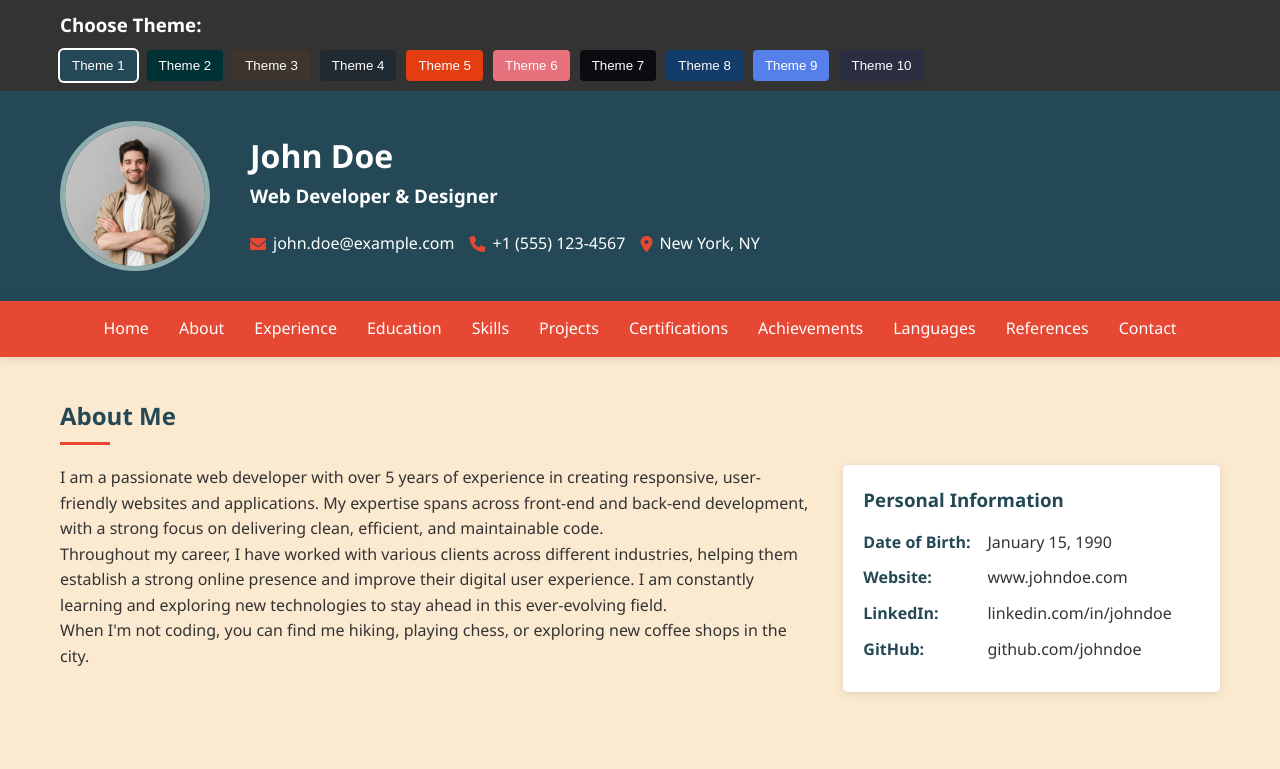
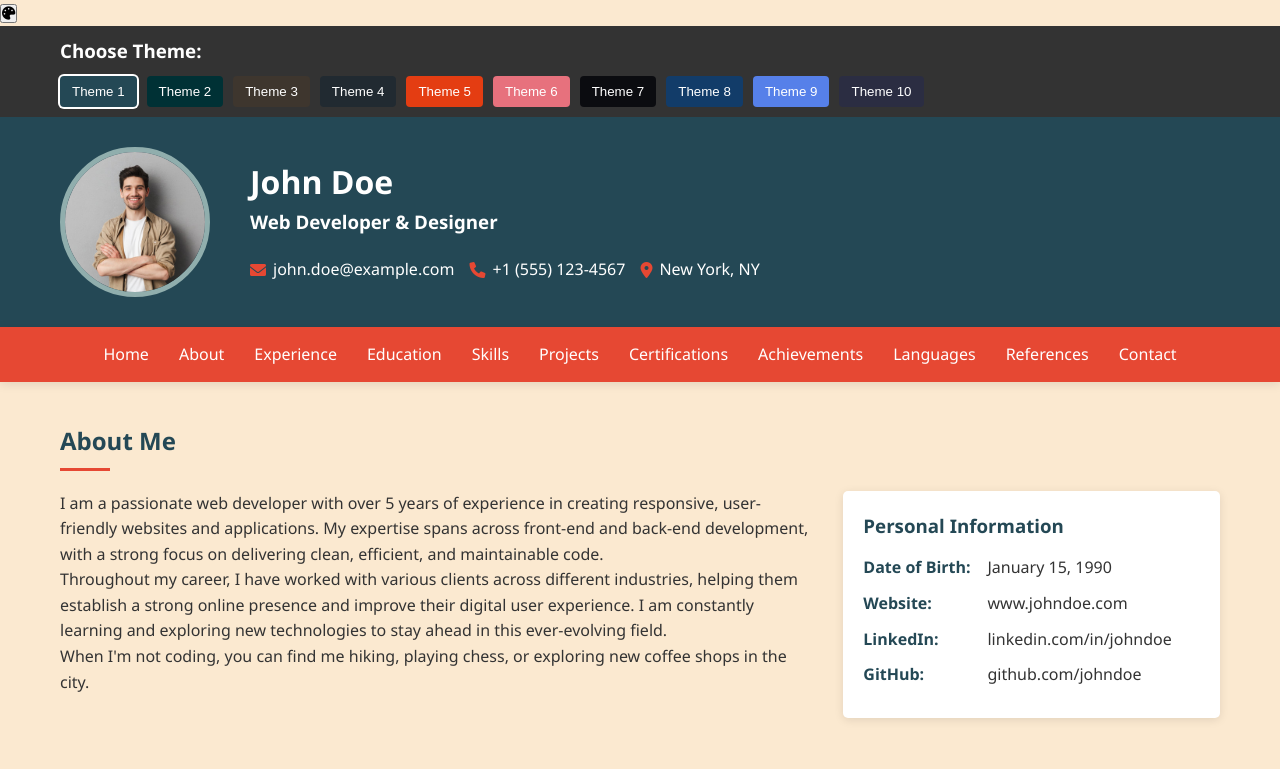
Before and after one commit to Moodsid/cv-template-2, a website: page index.html in a window 1280 px wide. Shown: the top 769 px of the page. Drawn offline with Linux system fonts and the light colour scheme.

Commit message:
Update index.html

```diff
--- a/index.html
+++ b/index.html
@@ -8,8 +8,12 @@
     <link rel="stylesheet" href="https://cdnjs.cloudflare.com/ajax/libs/font-awesome/6.0.0-beta3/css/all.min.css">
 </head>
 <body class="theme-1">
+    <button class="theme-toggle-btn" id="themeToggleBtn">
+    <i class="fas fa-palette"></i>
+</button>
+
     <!-- Theme Selector -->
-    <div class="theme-selector">
+<div class="theme-selector" id="themeSelector">
     <div class="container">
         <h3>Choose Theme:</h3>
         <div class="theme-options">
```
Lines whose indentation alone changed are shown as unchanged.
